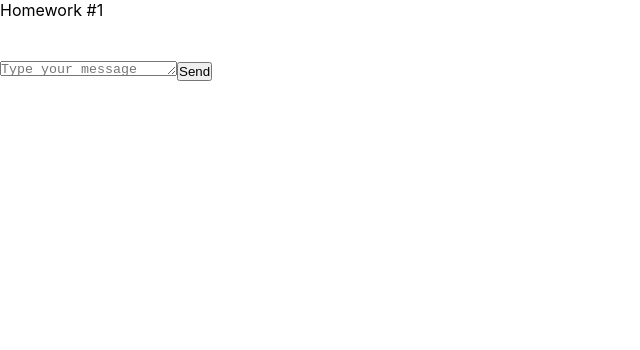
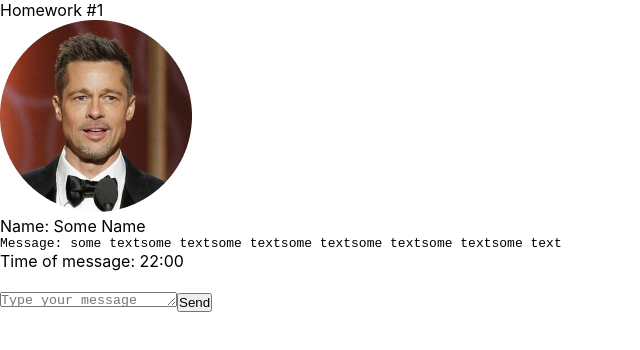
Before and after one commit to PavelS324/Month2HW1, a React (Create React App) app: page / in a window 1280 px wide. Shown: the top 350 px of the page, without its empty margins (0-640 px from the left). Built offline with nearby package versions, Linux system fonts and the light colour scheme.

Commit message:
Display date of 'message0'.

```diff
--- a/src/s2-homeworks/hw01/message/Message.tsx
+++ b/src/s2-homeworks/hw01/message/Message.tsx
@@ -15,25 +15,25 @@ const Message = (props: MessagePropsType) => {
                 <img
                     id={'hw1-avatar-' + props.message.id}
                     // создаёт студент
-
+                    src={props.message.user.avatar}
                     //
                 />
                 <div className={s.text}>
                     <div id={'hw1-name-' + props.message.id} className={s.name}>
                         {/*создаёт студент*/}
-
+                        Name: {props.message.user.name}
                         {/**/}
                     </div>
                     <pre id={'hw1-text-' + props.message.id} className={s.messageText}>
                         {/*создаёт студент*/}
-
+                        Message: {props.message.message.text}
                         {/**/}
                     </pre>
                 </div>
             </div>
             <div id={'hw1-time-' + props.message.id} className={s.time}>
                 {/*создаёт студент*/}
-
+                Time of message: {props.message.message.time}
                 {/**/}
             </div>
         </div>
```
